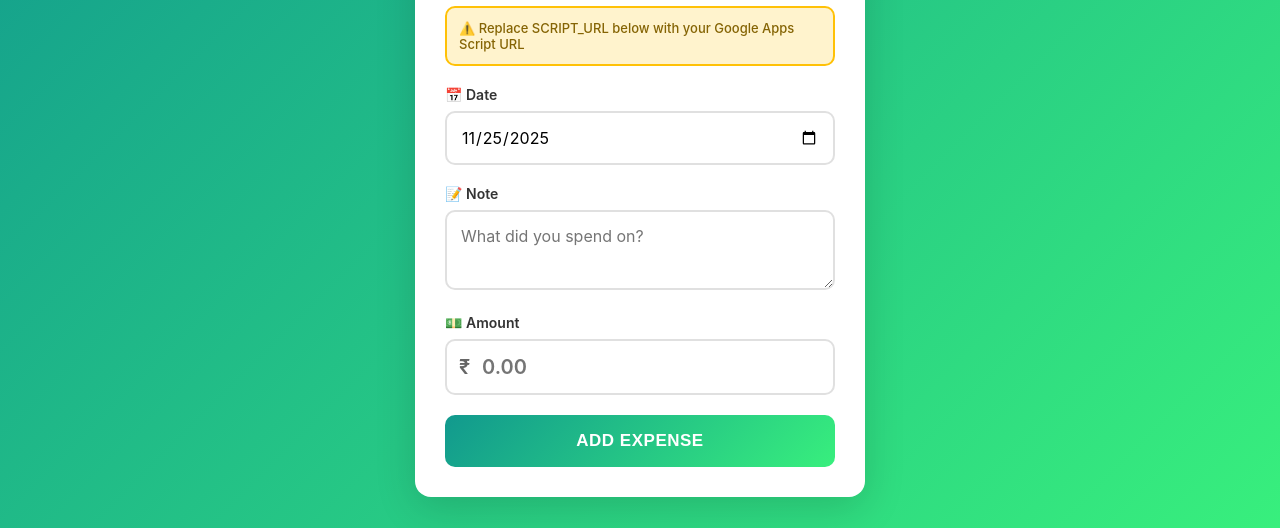
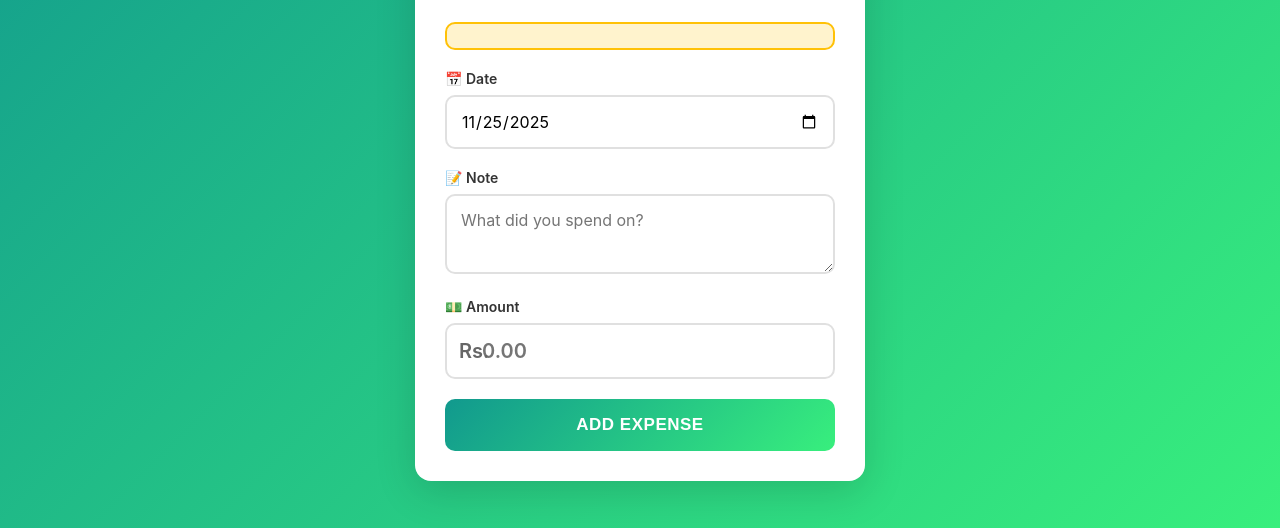
Before and after one commit to pavanuthsara/expenses-trakcer-gsheets, a plain HTML site: page index.html in a window 1280 px wide. Shown: the part 272-800 px from the top of the page. Drawn offline with Linux system fonts and the light colour scheme.

Commit message:
Update index.html to comment out SCRIPT_URL instruction and change currency symbol to Rs.

```diff
--- a/index.html
+++ b/index.html
@@ -220,7 +220,7 @@
         </div>
 
         <div class="config-notice">
-            ⚠️ Replace SCRIPT_URL below with your Google Apps Script URL
+            <!-- ⚠️ Replace SCRIPT_URL below with your Google Apps Script URL -->
         </div>
 
         <div id="message" class="message"></div>
@@ -239,7 +239,7 @@
             <div class="form-group">
                 <label for="amount">💵 Amount</label>
                 <div class="amount-wrapper">
-                    <span class="currency-symbol">₹</span>
+                    <span class="currency-symbol">Rs.</span>
                     <input type="number" id="amount" name="amount" step="0.01" min="0" placeholder="0.00" required>
                 </div>
             </div>
```
